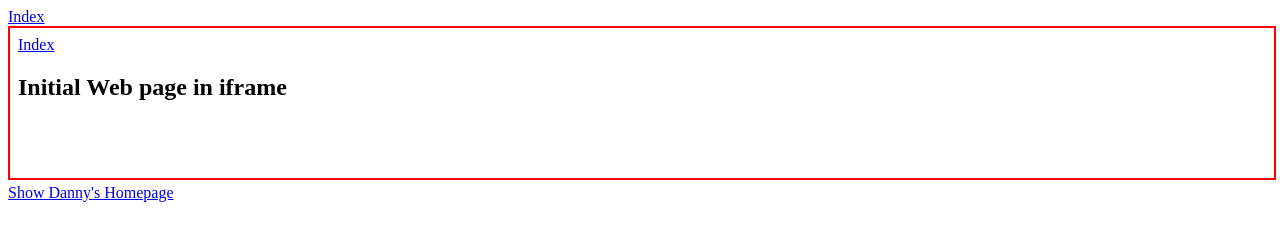
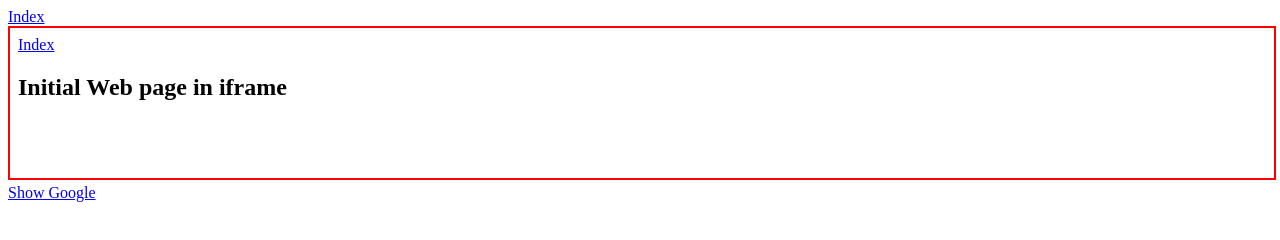
Before and after one commit to teejaystots/teejaystots.github.io, a plain HTML site: page IFrame.html in a window 1280 px wide. Drawn offline with Linux system fonts and the light colour scheme.

Commit message:
changed IFrame.html page

```diff
--- a/IFrame.html
+++ b/IFrame.html
@@ -22,7 +22,7 @@ iframe.withoutBorder {
 
 <iframe class="withBorder" src="iframe_default.html" name="iframe_a"></iframe><br>
 
-<a href="http://dannykim.me"target="iframe_a">Show Danny's Homepage</a>
+<a href="http://google.com"target="iframe_a">Show Google</a>
 <!--
 <iframe class="withoutBorder" src="iframe_default.html" name="iframe_b"></iframe>
 -->
```
